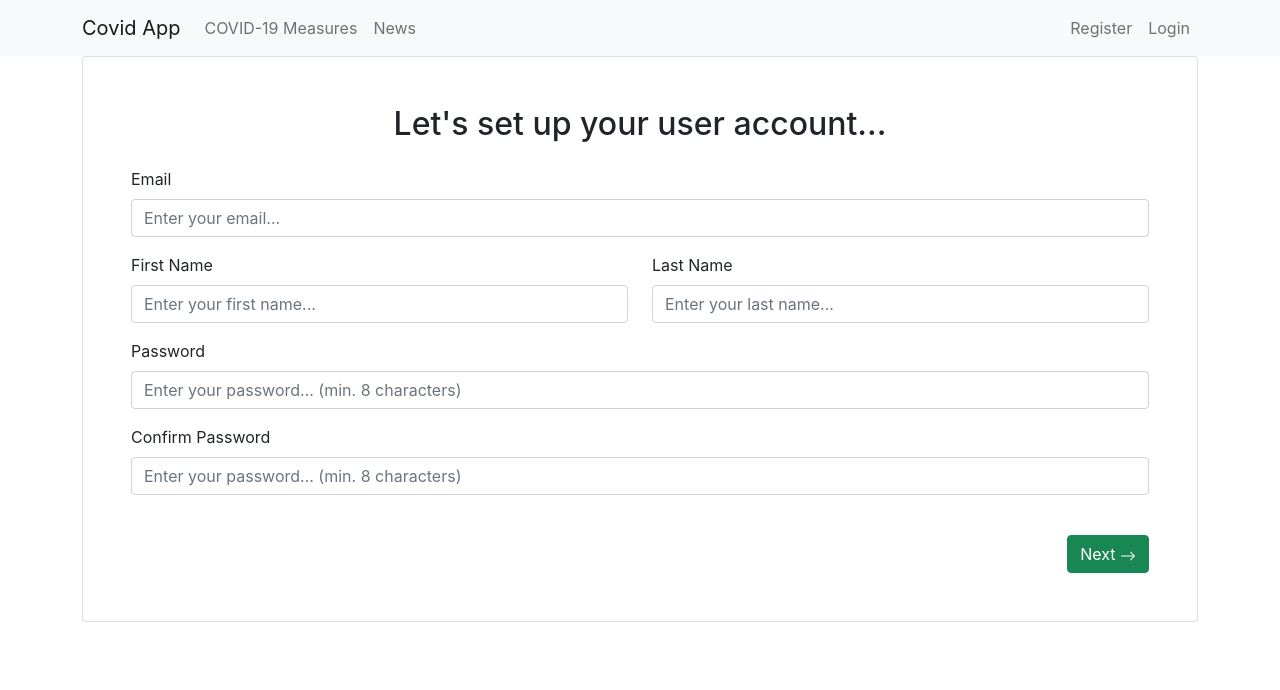
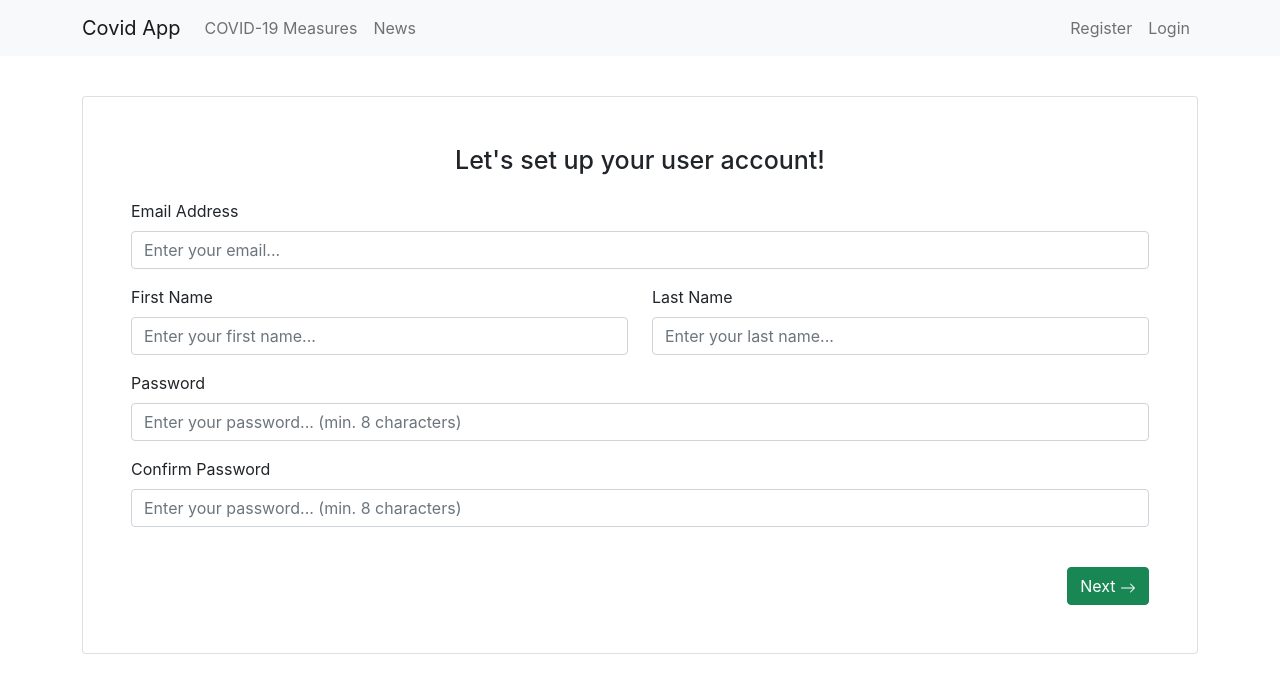
Before and after one commit to luketeosmu/covid-app, a React (Create React App) app: page /register in a window 1280 px wide. Shown: the top 690 px of the page. Built offline with nearby package versions, Linux system fonts and the light colour scheme; no server answers.

Commit message:
formatting padding and margin

```diff
--- a/src/App.jsx
+++ b/src/App.jsx
@@ -30,7 +30,6 @@ function App() {
         <Route path='/login' exact component={Login}/>
         <Route path="/" exact component={Home} />
         <Route path='/register' exact component={RegisterUser}/>
-        {/* <Route path='/businesscategory' exact component={BusinessCat} /> */}
         <Route path='/businessform' exact component={RegisterBusiness} />
         <Route path='/employees' exact component={EmployeeList}/>
         <Route path='/forgotpassword' exact component={ForgotPassword}/>
--- a/src/components/Login/Login.jsx
+++ b/src/components/Login/Login.jsx
@@ -34,7 +34,7 @@ export default function Login() {
             <NavBar />
 
             <Container className="LoginPage mt-5">
-                <h1 className="d-flex justify-content-center mb-4" style={{fontSize:'25px'}}>Welcome to&nbsp;<span style={{color:'green'}}>COVID-TRACK</span>!</h1>
+                <h1 className="d-flex justify-content-center mb-4" style={{fontSize:'25px'}}>Welcome to &nbsp; <span style={{color:'green', marginTop: "0px"}}> COVID-TRACK </span>!</h1>
                 <Form>
 
                     <Form.Group controlId="email" style={{width:"500px", margin:'auto'}}>
--- a/src/components/Registration/RegisterBusiness.jsx
+++ b/src/components/Registration/RegisterBusiness.jsx
@@ -34,9 +34,9 @@ const RegisterBusiness = () => {
     return (
         <div>
             <NavBar />
-            <Container>
+            <Container style={{marginTop: "40px"}}>
                 <Card className="p-5">
-                    <h2 className="d-flex justify-content-center mb-4">
+                    <h2 className="d-flex justify-content-center mb-4" style={{fontSize:'25px'}}>
                         Let's add a few more details...
                     </h2>
                     <Form>
--- a/src/components/Registration/RegisterUser.jsx
+++ b/src/components/Registration/RegisterUser.jsx
@@ -35,11 +35,11 @@ const RegisterUser = () => {
         <div>
             <NavBar />
             <Container>
-                <Card className="p-5">
-                    <h2 className="d-flex justify-content-center mb-4">Let's set up your user account...</h2>
+                <Card className="p-5" style={{marginTop: "40px"}}>
+                    <h2 className="d-flex justify-content-center mb-4" style={{fontSize:'25px'}}>Let's set up your user account!</h2>
                     <Form>
                         <Form.Group className="mb-3">
-                            <Form.Label>Email</Form.Label>
+                            <Form.Label>Email Address</Form.Label>
                             <Form.Control required value={email} onChange={(e) => setEmail(e.target.value)} type="email" placeholder="Enter your email..." />
                         </Form.Group>
 
```
